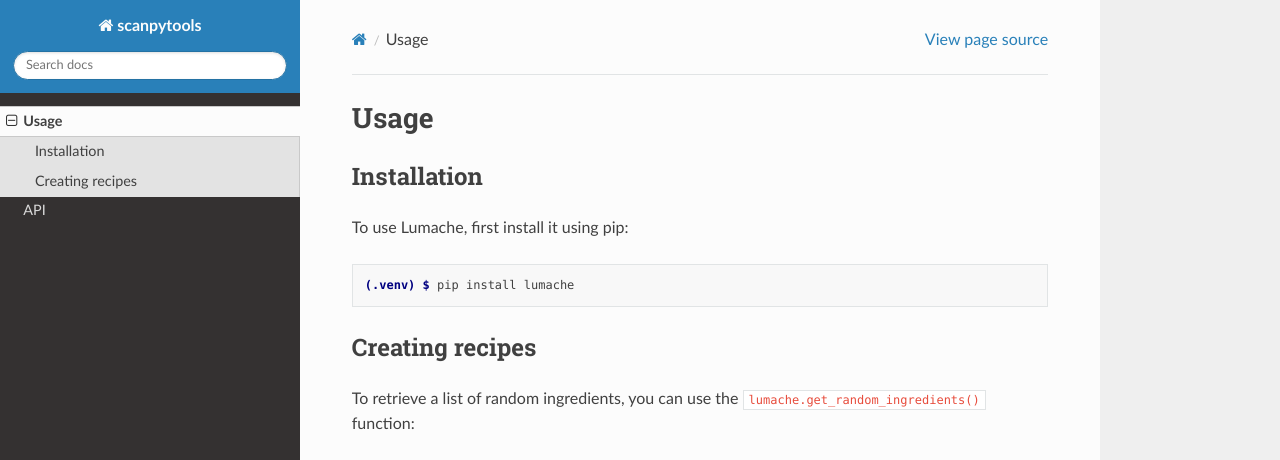
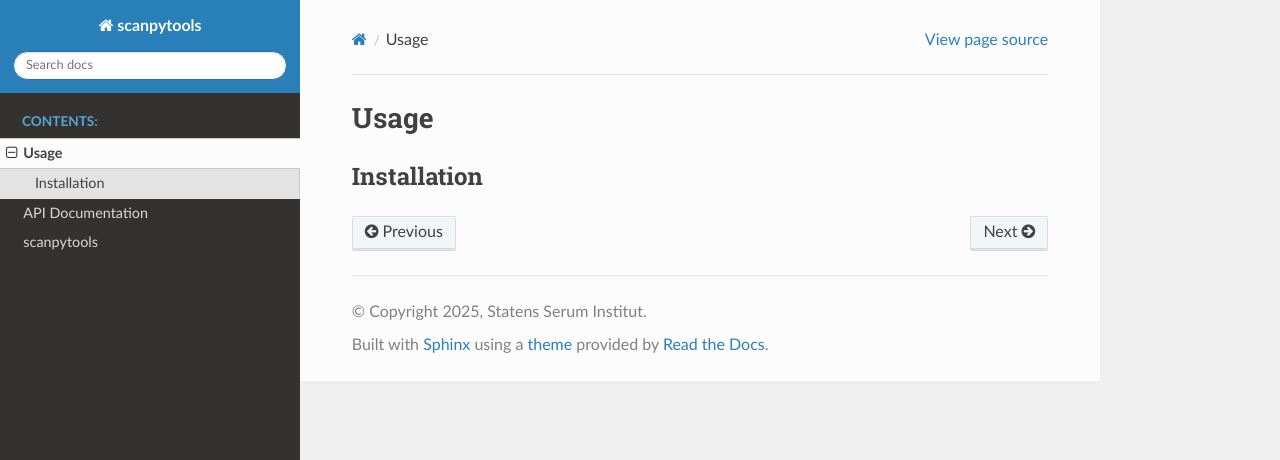
Before and after one commit to INFIMM-Bioinformatics/ssi-scanpy-tools, a Sphinx documentation site: the page built from docs/source/usage.rst, in a window 1280 px wide and 1095 px high. Shown: the top 460 px of the window. Built offline with Sphinx 7.4.7 and the Read the Docs theme 3.1.0, drawn with Linux system fonts in a browser that asks for light colours; some of the changed text lies outside the part shown; grey boxes are pictures that could not be loaded.

Commit message:
Update API documentation and enable autosummary generation

```diff
--- a/docs/source/conf.py
+++ b/docs/source/conf.py
@@ -19,6 +19,8 @@
     'sphinx.ext.intersphinx',
 ]
 
+autosummary_generate = True  # Enable autosummary
+
 intersphinx_mapping = {
     'python': ('https://docs.python.org/3/', None),
     'sphinx': ('https://www.sphinx-doc.org/en/master/', None),
--- a/docs/source/index.rst
+++ b/docs/source/index.rst
@@ -16,6 +16,9 @@
 --------
 
 .. toctree::
+   :maxdepth: 2
+   :caption: Contents:
 
    usage
    api
+   modules
--- a/docs/source/usage.rst
+++ b/docs/source/usage.rst
@@ -5,29 +5,3 @@
 
 Installation
 ------------
-
-To use Lumache, first install it using pip:
-
-.. code-block:: console
-
-   (.venv) $ pip install lumache
-
-Creating recipes
-----------------
-
-To retrieve a list of random ingredients,
-you can use the ``lumache.get_random_ingredients()`` function:
-
-.. autofunction:: lumache.get_random_ingredients
-
-The ``kind`` parameter should be either ``"meat"``, ``"fish"``,
-or ``"veggies"``. Otherwise, :py:func:`lumache.get_random_ingredients`
-will raise an exception.
-
-.. autoexception:: lumache.InvalidKindError
-
-For example:
-
->>> import lumache
->>> lumache.get_random_ingredients()
-['shells', 'gorgonzola', 'parsley']
```
Also changed, not shown: other parts of docs/source/index.rst (+1 -1 lines), docs/source/api.rst (+8 -5 lines).
